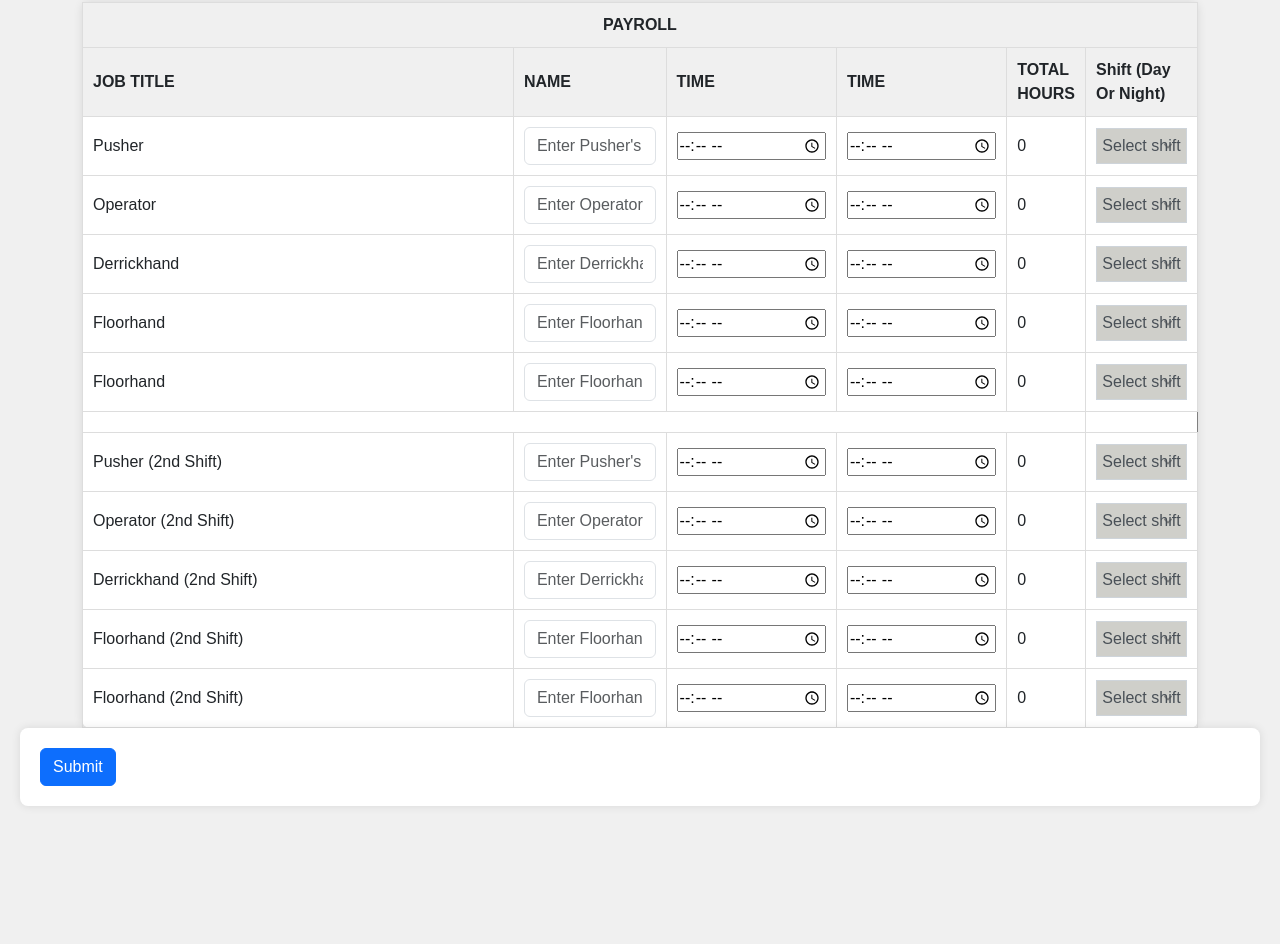
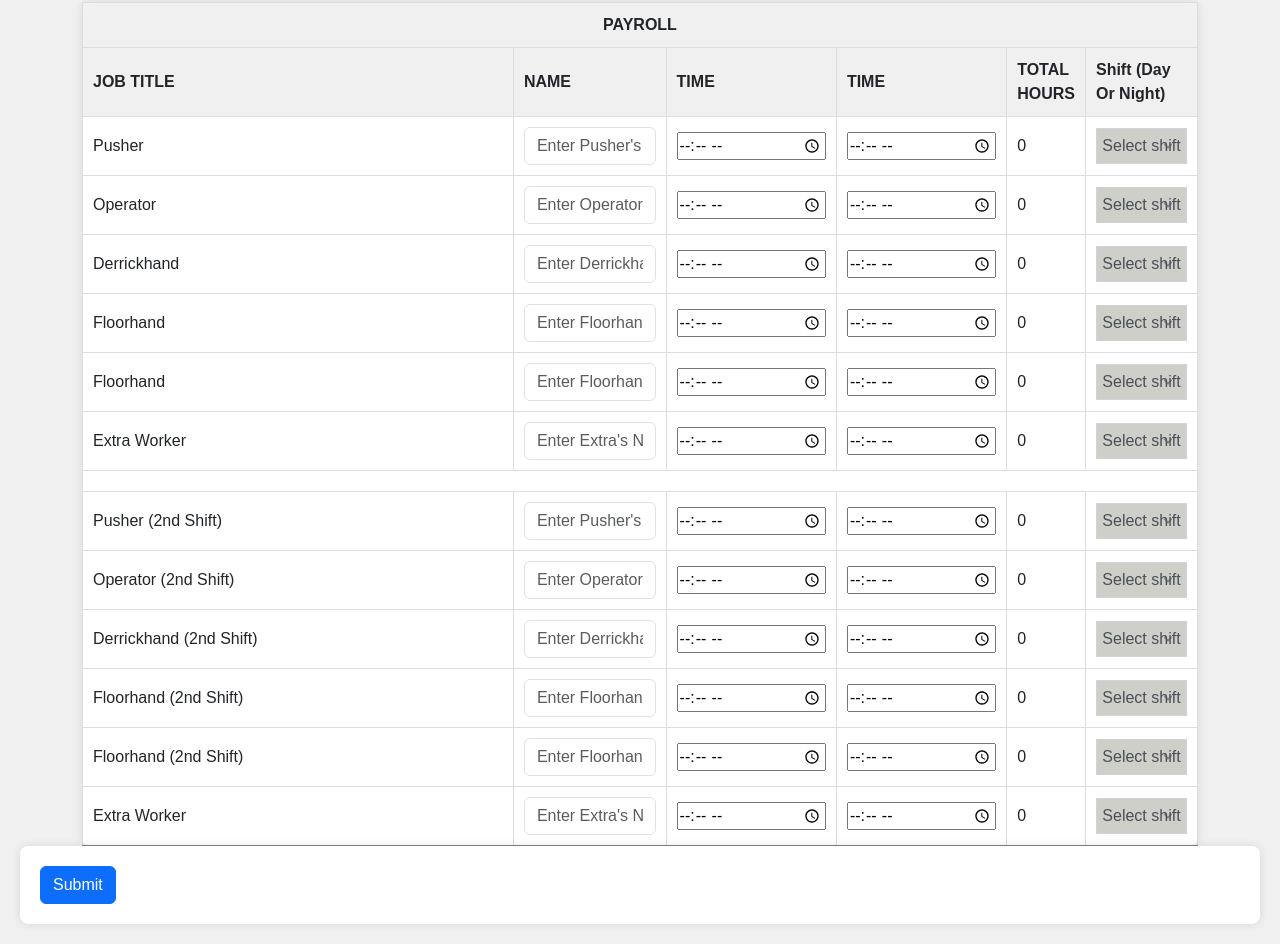
Before and after one commit to TheInitial007/Field-Ticket-Form, a plain HTML site: page index.html in a window 1280 px wide. Shown: the part 2099-3043 px from the top of the page. Before the commit the page ends 2925 px from the top, so only its background shows below. Drawn offline with nearby package versions, Linux system fonts and the light colour scheme.

Commit message:
Update index.html
added extra worker

```diff
--- a/index.html
+++ b/index.html
@@ -521,7 +521,22 @@
                     </td>
                 </tr>
                 <tr>
-                    <td colspan="5" style="height: 10px;"></td> <!-- Adjust the height as needed -->
+                <tr>
+                    <td>Extra Worker</td>
+                    <td><input type="text" class="form-control" name="extraName" placeholder="Enter Extra's Name"></td>
+                    <td><input type="time" class="start-time"></td>
+                    <td><input type="time" class="end-time"></td>
+                    <td class="total-hours">0</td>
+                    <td>
+                        <select class="shift">
+                            <option value="" disabled selected>Select shift</option>
+                            <option value="Day">Day</option>
+                            <option value="Night">Night</option>
+                        </select>
+                    </td>
+                </tr>
+                <tr>
+                    <td colspan="6" style="height: 10px;"></td> <!-- Adjust the height as needed -->
                 </tr>
 
                 <tr>
@@ -594,6 +609,21 @@
                         </select>
                     </td>
                 </tr>
+                <tr>
+                    <td>Extra Worker</td>
+                    <td><input type="text" class="form-control" name="extraName" placeholder="Enter Extra's Name"></td>
+                    <td><input type="time" class="start-time"></td>
+                    <td><input type="time" class="end-time"></td>
+                    <td class="total-hours">0</td>
+                    <td>
+                        <select class="shift">
+                            <option value="" disabled selected>Select shift</option>
+                            <option value="Day">Day</option>
+                            <option value="Night">Night</option>
+                        </select>
+                    </td>
+                </tr>
+                <tr>
             </tbody>
         </table>
     </div>
```
